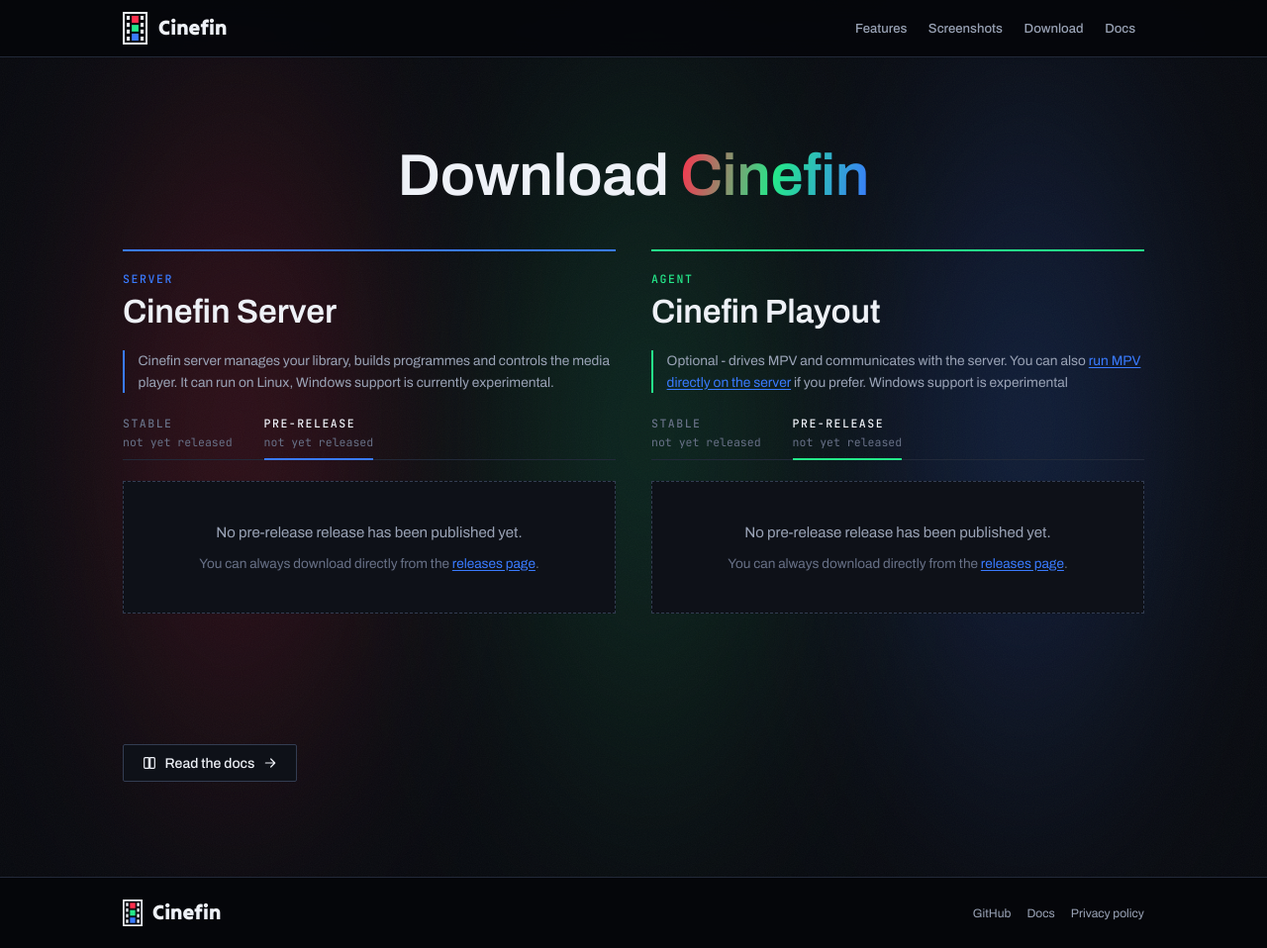
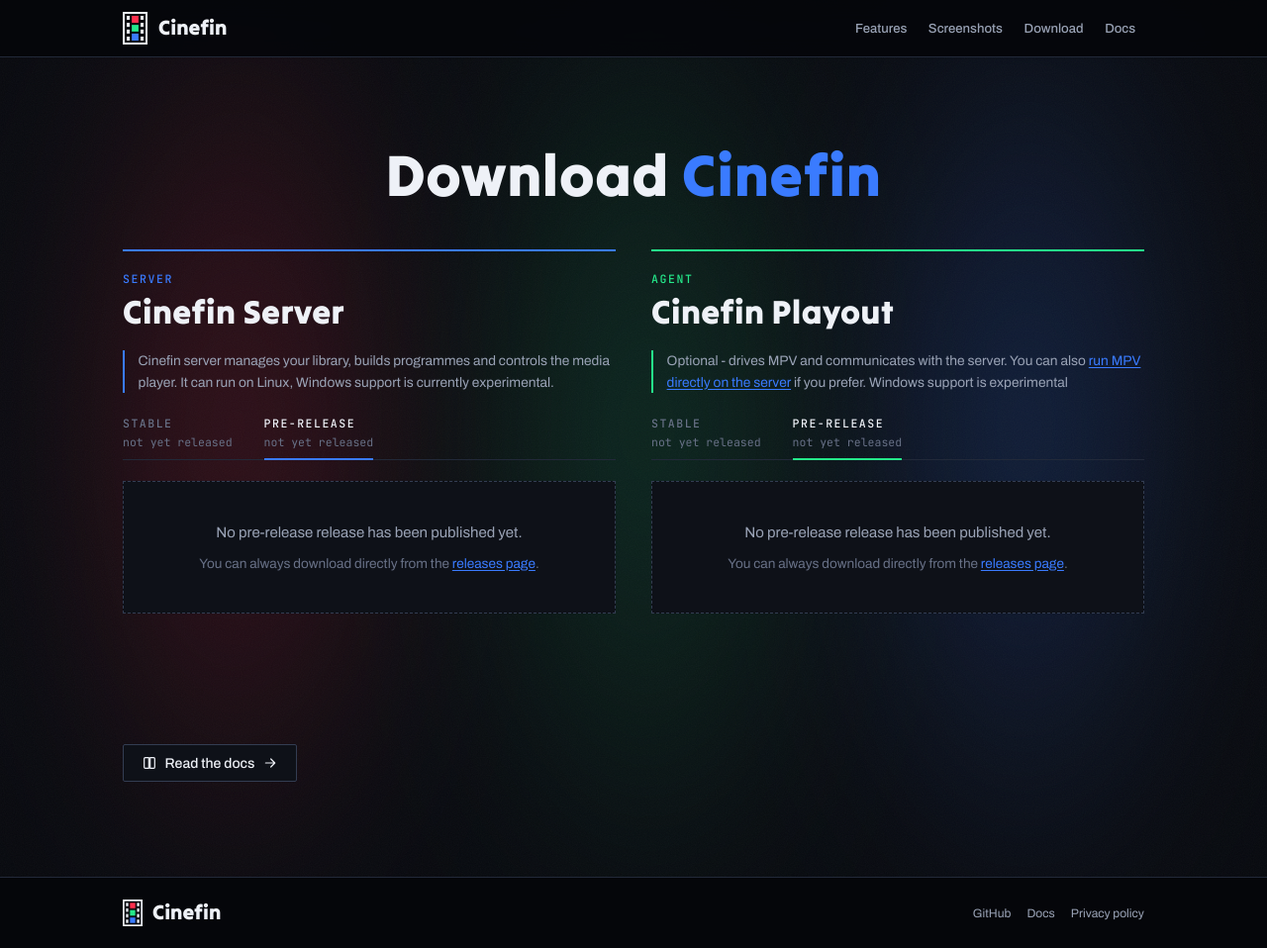
Before and after one commit to cinefin/website, a Jekyll site: the page built from download.html, in a window 1280 px wide and 958 px high. Shown: the whole window at 99% size. Built offline with Jekyll 4.4.1, drawn with Linux system fonts in a browser that asks for light colours.

Commit message:
Download page: Tilt Warp headings, solid accent

```diff
--- a/assets/css/dark-shell.css
+++ b/assets/css/dark-shell.css
@@ -22,9 +22,8 @@
 /* content sits above the wash */
 .page, footer { position: relative; z-index: 2; }
 
-/* ── type per spec: headings are Archivo semibold (the wordmark keeps Tilt Warp) ── */
-.dl-head h1, .dl-product-head h2, .prose h1, .prose h2 { font-family: var(--body); font-weight: 600; letter-spacing: -.005em; }
-/* one colourful accent kept on the download hero */
-.dl-head h1 .accent { background: linear-gradient(100deg, var(--ch-r), var(--ch-g) 50%, var(--ch-b)); -webkit-background-clip: text; background-clip: text; color: transparent; }
+/* ── type: the download page keeps Tilt Warp + a solid blue accent (main.css);
+      the privacy prose headings stay Archivo semibold ── */
+.prose h1, .prose h2 { font-family: var(--body); font-weight: 600; letter-spacing: -.005em; }
 
 @media (prefers-reduced-motion: reduce) { .px-beam { animation: none !important; } }
```
